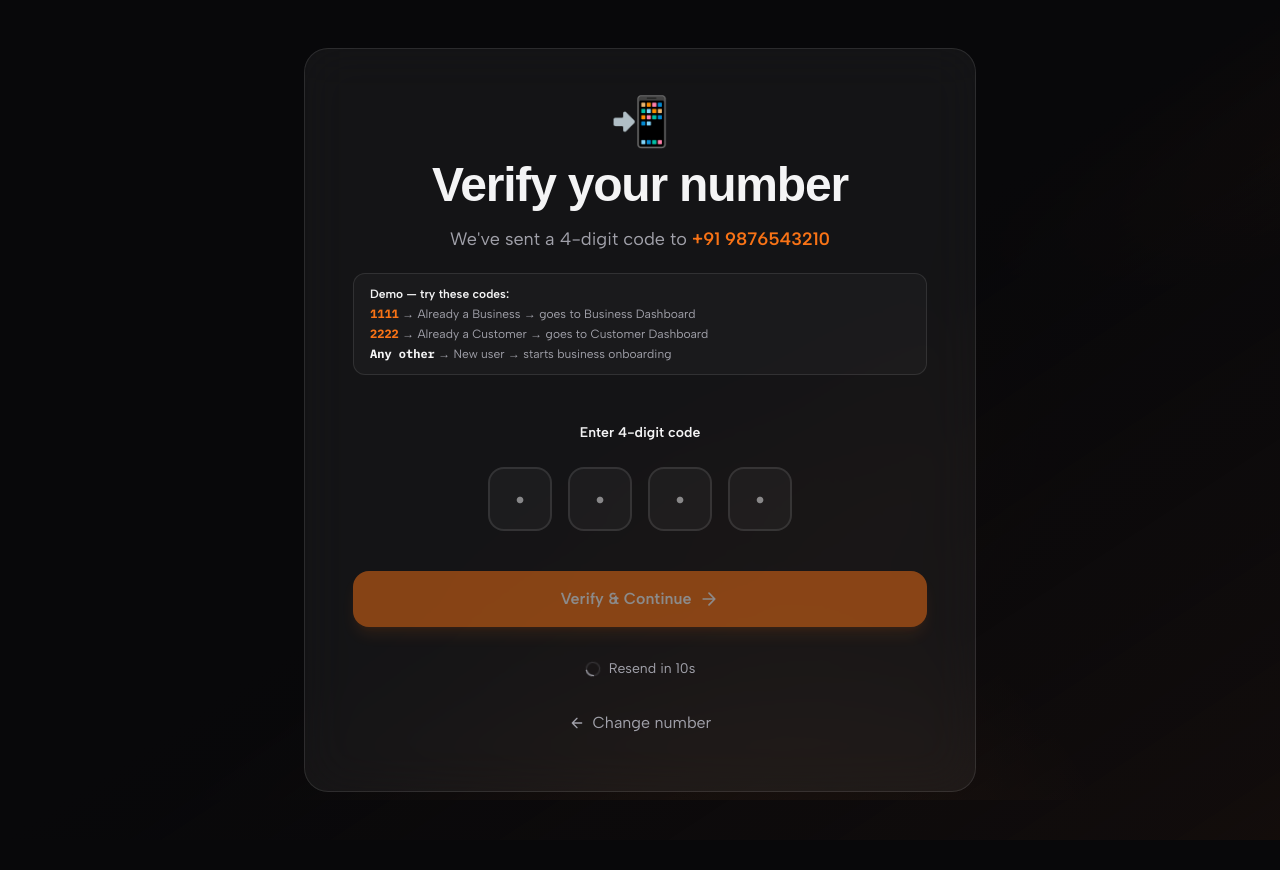
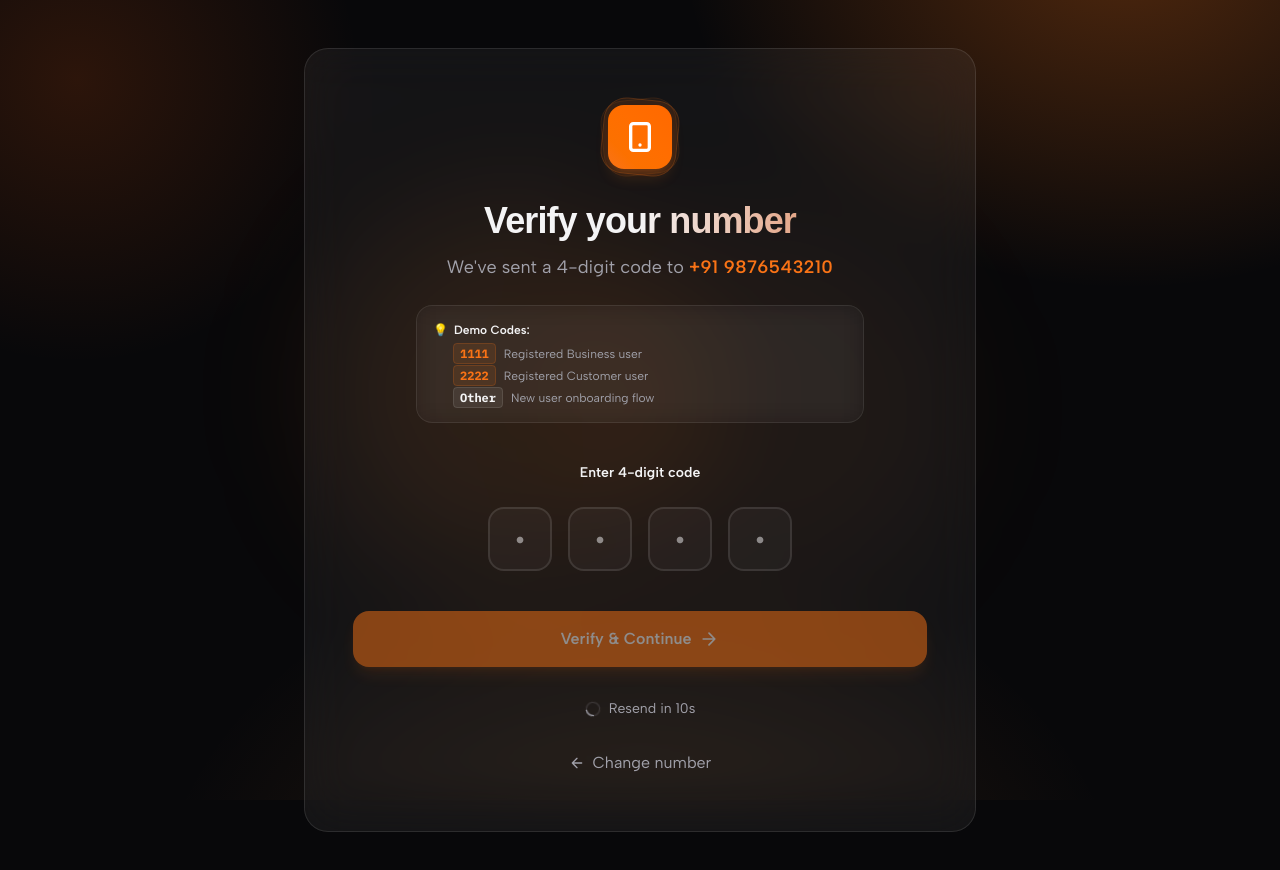
Before and after one commit to workispsd1-ctrl/PassPrive_Loyalty, a Next.js app: page /onboard/verify in a window 1280 px wide. Shown: the top 870 px of the page. Before the commit the page ends 840 px from the top, so only its background shows below. Built offline with nearby package versions, Linux system fonts and the light colour scheme; a web font is replaced by a local one.

Commit message:
onboarding ui update

```diff
--- a/app/onboard/success/page.tsx
+++ b/app/onboard/success/page.tsx
@@ -5,7 +5,7 @@ import Link from 'next/link'
 
 export default function SuccessPage() {
   return (
-    <main className="min-h-screen flex items-center justify-center px-6 py-12 bg-gradient-to-br from-background via-background to-primary/5">
+    <main className="min-h-screen flex items-center justify-center px-6 py-12 bg-transparent">
       {/* Glow background */}
       <div className="pointer-events-none absolute inset-0 -z-10">
         <div className="absolute top-1/4 left-1/4 h-96 w-96 rounded-full bg-primary/10 blur-3xl" />
@@ -21,25 +21,26 @@ export default function SuccessPage() {
       <div className="w-full max-w-2xl">
         <div className="rounded-3xl border border-border bg-card backdrop-blur-xl p-8 sm:p-12 text-center">
           {/* Success Icon */}
-          <div className="inline-block mb-8">
-            <div className="h-20 w-20 rounded-full bg-primary/10 flex items-center justify-center">
+          <div className="relative w-20 h-20 mx-auto mb-6 flex items-center justify-center">
+            <div className="absolute inset-0 rounded-3xl bg-primary/10 border border-primary/20 rotate-6 scale-95" />
+            <div className="absolute inset-0 rounded-3xl bg-primary/5 border border-primary/10 -rotate-6 scale-95" />
+            <div className="relative w-16 h-16 rounded-2xl bg-gradient-to-tr from-primary to-orange-500 flex items-center justify-center shadow-lg shadow-primary/20">
               <svg
-                className="h-10 w-10 text-primary animate-pulse-glow"
+                className="h-8 w-8 text-white"
                 viewBox="0 0 24 24"
                 fill="none"
                 stroke="currentColor"
-                strokeWidth="2"
+                strokeWidth="2.5"
                 strokeLinecap="round"
                 strokeLinejoin="round"
               >
-                <path d="M22 11.08V12a10 10 0 1 1-5.93-9.14" />
-                <path d="M22 4L12 14.01l-3-3" />
+                <polyline points="20 6 9 17 4 12" />
               </svg>
             </div>
           </div>
 
           {/* Header */}
-          <h1 className="text-4xl sm:text-5xl font-bold tracking-tight text-foreground mb-4">
+          <h1 className="text-3xl sm:text-4xl font-extrabold tracking-tight text-transparent bg-gradient-to-r from-foreground via-foreground to-primary/80 bg-clip-text mb-4">
             All set! 🎉
           </h1>
           <p className="text-lg text-muted-foreground mb-8">
--- a/app/onboard/verify/page.tsx
+++ b/app/onboard/verify/page.tsx
@@ -113,7 +113,7 @@ export default function VerifyPage() {
   const isChecking = checkState === 'checking'
 
   return (
-    <main className="min-h-screen flex items-center justify-center px-6 py-12 bg-gradient-to-br from-background via-background to-primary/5">
+    <main className="min-h-screen flex items-center justify-center px-6 py-12 bg-transparent">
       {/* Glow background */}
       <div className="pointer-events-none absolute inset-0 -z-10">
         <div className="absolute top-1/4 left-1/4 h-96 w-96 rounded-full bg-primary/10 blur-3xl" />
@@ -125,45 +125,68 @@ export default function VerifyPage() {
         <div className="rounded-3xl border border-border bg-card backdrop-blur-xl p-8 sm:p-12">
 
           {/* Header */}
-          <div className="text-center mb-12">
-            <div className="text-5xl mb-4">
+          <div className="text-center mb-10">
+            <div className="relative w-20 h-20 mx-auto mb-6 flex items-center justify-center">
               {isChecking ? (
-                <span className="inline-block animate-spin">⏳</span>
+                <>
+                  <div className="absolute inset-0 rounded-3xl border border-primary/20 animate-pulse" />
+                  <div className="absolute inset-0 rounded-3xl border-2 border-t-primary border-r-transparent border-b-transparent border-l-transparent animate-spin" />
+                  <div className="relative w-16 h-16 rounded-2xl bg-muted/55 flex items-center justify-center">
+                    <span className="text-2xl animate-bounce">⏳</span>
+                  </div>
+                </>
               ) : (
-                '📲'
+                <>
+                  <div className="absolute inset-0 rounded-3xl bg-primary/10 border border-primary/20 rotate-6 scale-95" />
+                  <div className="absolute inset-0 rounded-3xl bg-primary/5 border border-primary/10 -rotate-6 scale-95" />
+                  <div className="relative w-16 h-16 rounded-2xl bg-gradient-to-tr from-primary to-orange-500 flex items-center justify-center shadow-lg shadow-primary/20">
+                    <svg viewBox="0 0 24 24" fill="none" stroke="currentColor" strokeWidth="2.5" strokeLinecap="round" strokeLinejoin="round" className="h-8 w-8 text-white">
+                      <rect x="5" y="2" width="14" height="20" rx="2" ry="2" />
+                      <line x1="12" y1="18" x2="12.01" y2="18" />
+                    </svg>
+                  </div>
+                </>
               )}
             </div>
-            <h1 className="text-4xl sm:text-5xl font-bold tracking-tight text-foreground">
+            <h1 className="text-3xl sm:text-4xl font-extrabold tracking-tight text-transparent bg-gradient-to-r from-foreground via-foreground to-primary/80 bg-clip-text">
               {isChecking ? 'Checking…' : 'Verify your number'}
             </h1>
-            <p className="mt-4 text-lg text-muted-foreground">
+            <p className="mt-3 text-base sm:text-lg text-muted-foreground">
               We&apos;ve sent a 4-digit code to{' '}
-              <span className="text-primary font-semibold">{phone}</span>
+              <span className="text-primary font-semibold tracking-wide">{phone}</span>
             </p>
 
             {/* Status message */}
             {statusMsg && (
-              <div className="mt-4 rounded-xl bg-primary/10 border border-primary/20 px-4 py-3 text-sm font-medium text-primary">
+              <div className="mt-6 rounded-2xl bg-primary/10 border border-primary/30 px-5 py-4 text-sm font-semibold text-primary animate-fade-up shadow-lg shadow-primary/5 flex items-center justify-center gap-3">
+                <span className="relative flex h-2 w-2">
+                  <span className="animate-ping absolute inline-flex h-full w-full rounded-full bg-primary opacity-75"></span>
+                  <span className="relative inline-flex rounded-full h-2 w-2 bg-primary"></span>
+                </span>
                 {statusMsg}
               </div>
             )}
 
             {/* Demo hint */}
             {!isChecking && !statusMsg && (
-              <div className="mt-5 rounded-xl border border-border bg-muted/40 px-4 py-3 text-xs text-muted-foreground text-left space-y-1">
-                <p className="font-semibold text-foreground mb-1">Demo — try these codes:</p>
-                <p>
-                  <span className="font-mono font-bold text-primary">1111</span>
-                  {' '}→ Already a Business → goes to Business Dashboard
+              <div className="mt-6 rounded-2xl border border-border/80 bg-muted/20 backdrop-blur-md p-4 text-xs text-muted-foreground text-left space-y-2 max-w-md mx-auto">
+                <p className="font-semibold text-foreground flex items-center gap-1.5">
+                  <span className="text-primary">💡</span> Demo Codes:
                 </p>
-                <p>
-                  <span className="font-mono font-bold text-primary">2222</span>
-                  {' '}→ Already a Customer → goes to Customer Dashboard
-                </p>
-                <p>
-                  <span className="font-mono font-bold text-foreground">Any other</span>
-                  {' '}→ New user → starts {userType} onboarding
-                </p>
+                <div className="grid grid-cols-1 gap-1.5 pl-5">
+                  <div>
+                    <span className="font-mono font-bold text-primary bg-primary/10 px-1.5 py-0.5 rounded border border-primary/20">1111</span>
+                    <span className="ml-2 text-muted-foreground">Registered Business user</span>
+                  </div>
+                  <div>
+                    <span className="font-mono font-bold text-primary bg-primary/10 px-1.5 py-0.5 rounded border border-primary/20">2222</span>
+                    <span className="ml-2 text-muted-foreground">Registered Customer user</span>
+                  </div>
+                  <div>
+                    <span className="font-mono font-bold text-foreground bg-muted border border-border px-1.5 py-0.5 rounded">Other</span>
+                    <span className="ml-2 text-muted-foreground">New user onboarding flow</span>
+                  </div>
+                </div>
               </div>
             )}
           </div>
--- a/app/onboard/welcome/page.tsx
+++ b/app/onboard/welcome/page.tsx
@@ -21,7 +21,7 @@ export default function WelcomePage() {
   }
 
   return (
-    <main className="min-h-screen flex items-center justify-center px-6 py-12 bg-gradient-to-br from-background via-background to-primary/5">
+    <main className="min-h-screen flex items-center justify-center px-6 py-12 bg-transparent">
       {/* Glow background */}
       <div className="pointer-events-none absolute inset-0 -z-10">
         <div className="absolute top-1/4 left-1/4 h-96 w-96 rounded-full bg-primary/10 blur-3xl" />
@@ -37,15 +37,22 @@ export default function WelcomePage() {
       <div className="w-full max-w-2xl">
         <div className="rounded-3xl border border-border bg-card backdrop-blur-xl p-8 sm:p-12">
           {/* Header */}
-          <div className="text-center mb-12">
-            <div className="inline-block mb-4">
-              <span className="text-4xl">👋</span>
+          <div className="text-center mb-10">
+            <div className="relative w-20 h-20 mx-auto mb-6 flex items-center justify-center">
+              <div className="absolute inset-0 rounded-3xl bg-primary/10 border border-primary/20 rotate-6 scale-95" />
+              <div className="absolute inset-0 rounded-3xl bg-primary/5 border border-primary/10 -rotate-6 scale-95" />
+              <div className="relative w-16 h-16 rounded-2xl bg-gradient-to-tr from-primary to-orange-500 flex items-center justify-center shadow-lg shadow-primary/20">
+                <svg viewBox="0 0 24 24" fill="none" stroke="currentColor" strokeWidth="2.5" strokeLinecap="round" strokeLinejoin="round" className="h-8 w-8 text-white">
+                  <path d="M20 21v-2a4 4 0 0 0-4-4H8a4 4 0 0 0-4 4v2" />
+                  <circle cx="12" cy="7" r="4" />
+                </svg>
+              </div>
             </div>
-            <h1 className="text-4xl sm:text-5xl font-bold tracking-tight text-foreground">
+            <h1 className="text-3xl sm:text-4xl font-extrabold tracking-tight text-transparent bg-gradient-to-r from-foreground via-foreground to-primary/80 bg-clip-text">
               Welcome aboard!
             </h1>
-            <p className="mt-4 text-lg text-muted-foreground">
-              Let's start by getting to know you.
+            <p className="mt-3 text-base sm:text-lg text-muted-foreground">
+              Let&apos;s start by getting to know you.
             </p>
           </div>
 
```
Also changed, not shown: app/onboard/business/page.tsx (+15 -7 lines), app/signin/page.tsx (+26 -9 lines), app/signup/page.tsx (+26 -7 lines).
